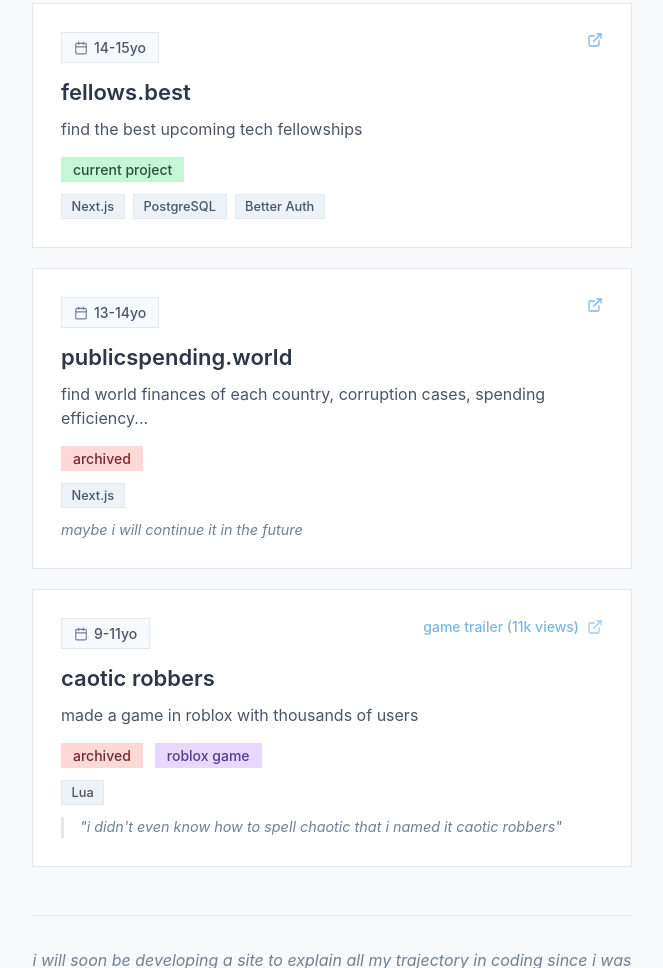
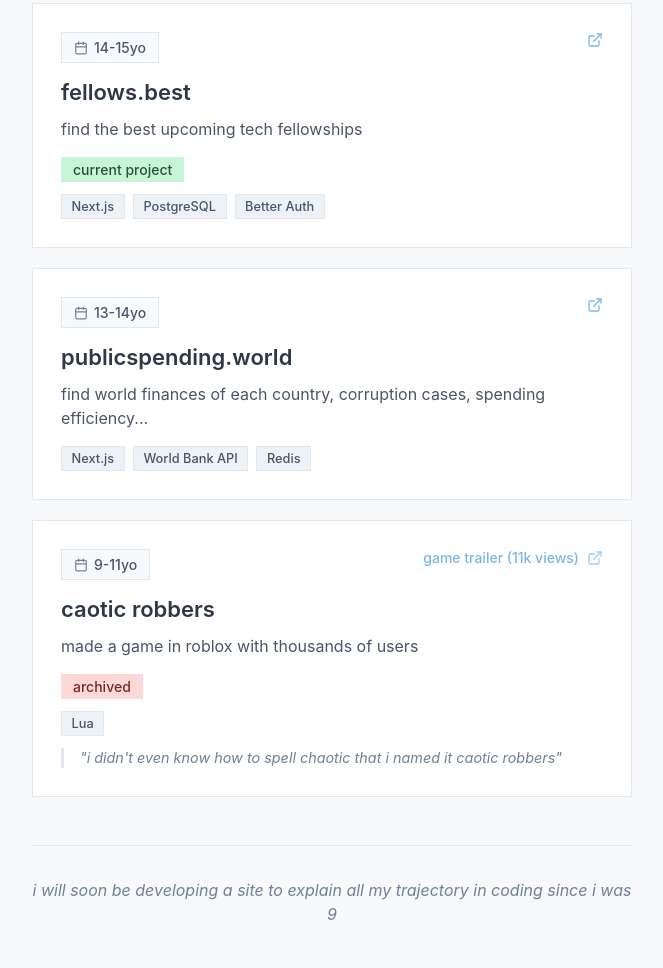
Before and after one commit to samuelcorsan/disam.dev, an Astro site: page / in a window 1280 px wide. Shown: the part 270-1238 px from the top of the page, without its empty margins (308-971 px from the left). Built offline with nearby package versions, Linux system fonts and the light colour scheme; Astro itself is replaced by a stand-in of ours.

Commit message:
refactor: remove archived status and update tech stack for publicspending.world project in index.astro

```diff
--- a/src/pages/index.astro
+++ b/src/pages/index.astro
@@ -63,13 +63,11 @@
 				</div>
 				<h2 class="project-title">publicspending.world</h2>
 				<p class="project-description">find world finances of each country, corruption cases, spending efficiency...</p>
-				<div class="project-status">
-					<span class="status archived">archived</span>
-				</div>
 				<div class="tech-stack">
 					<span class="tech-badge">Next.js</span>
+					<span class="tech-badge">World Bank API</span>
+					<span class="tech-badge">Redis</span>
 				</div>
-				<p class="project-note">maybe i will continue it in the future</p>
 			</a>
 
 			<div class="project-card">
@@ -98,7 +96,6 @@
 				<p class="project-description">made a game in roblox with thousands of users</p>
 				<div class="project-status">
 					<span class="status archived">archived</span>
-					<span class="status game">roblox game</span>
 				</div>
 				<div class="tech-stack">
 					<span class="tech-badge">Lua</span>
```
